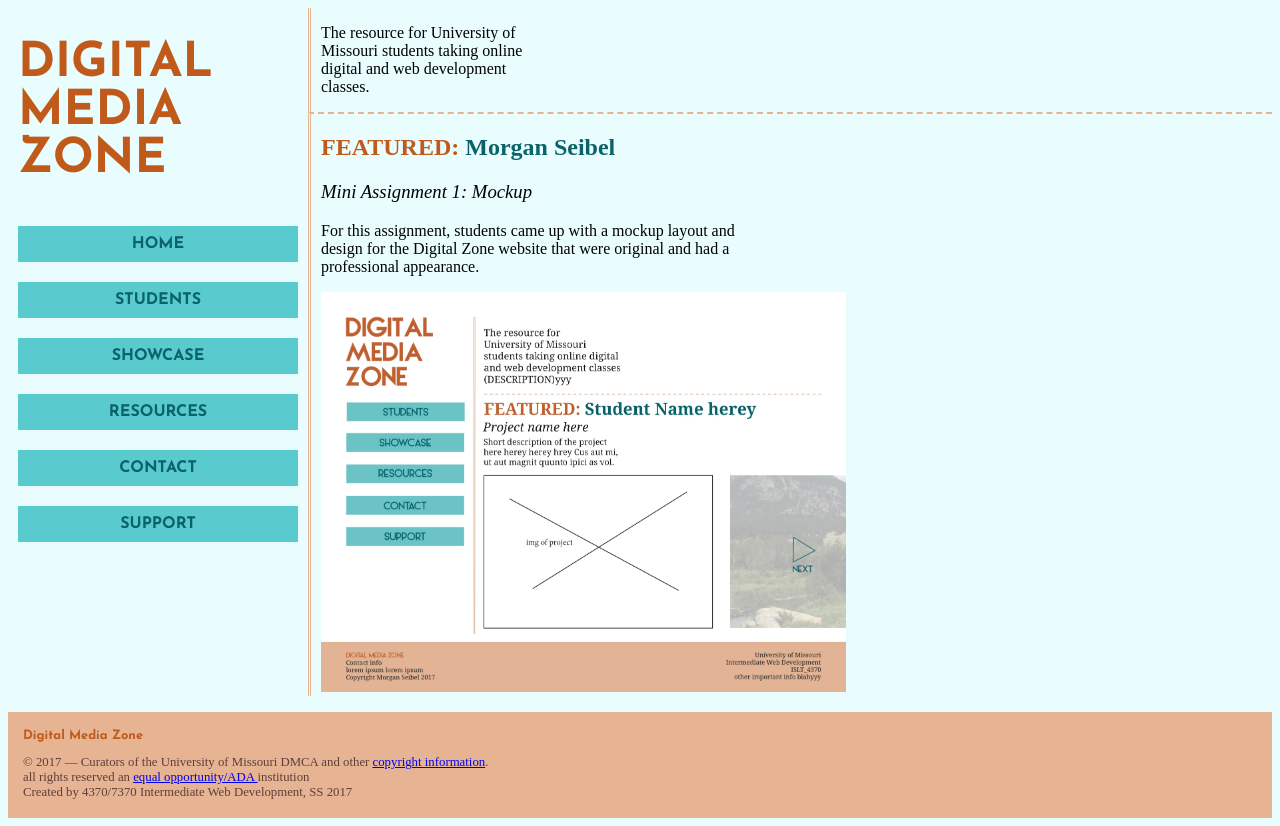
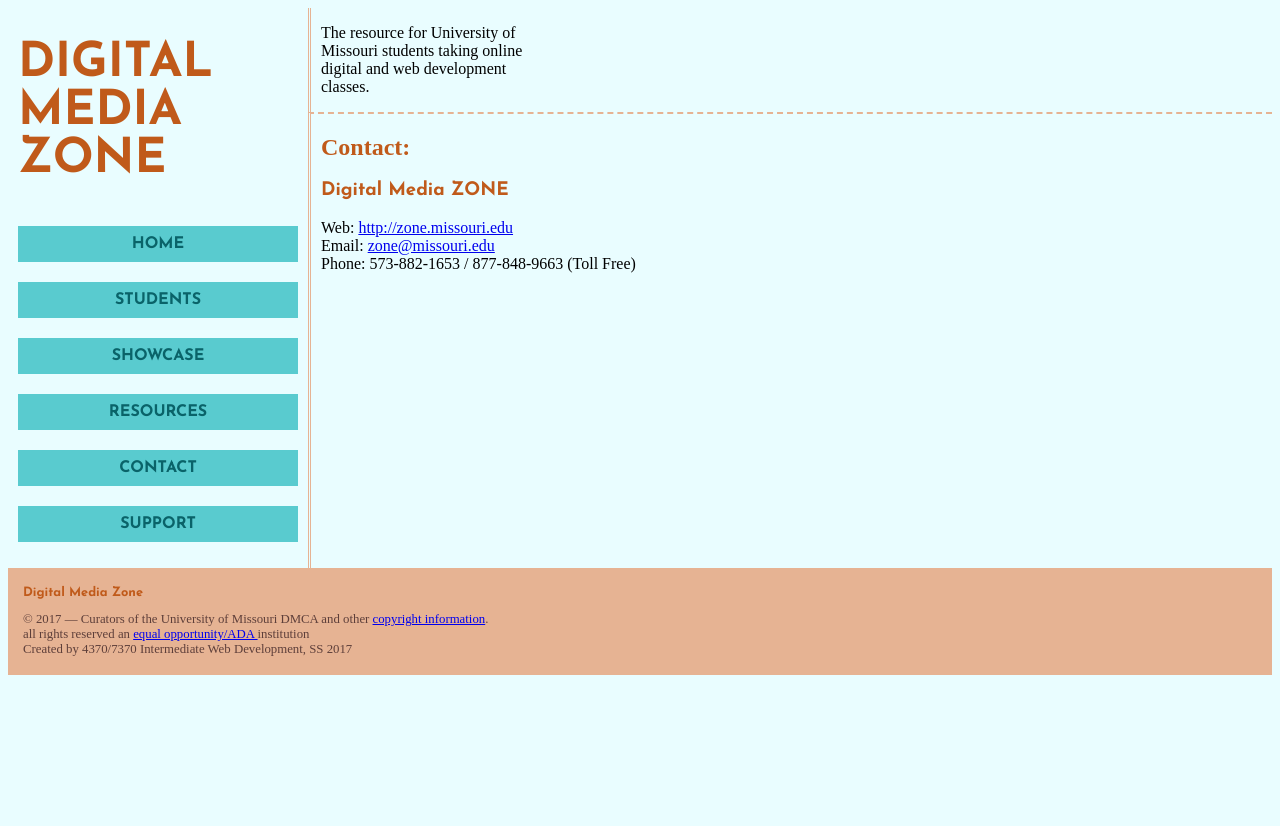
Before and after one commit to morganbseibel/morganbseibel.github.io, a plain HTML site: page seibel_mp2_showcase/contact.html in a window 1280 px wide. After the commit the page ends 800 px from the top, so only its background shows below. Drawn offline with Linux system fonts and the light colour scheme; a web font is replaced by a local one.

Commit message:
Contact html

```diff
--- a/seibel_mp2_showcase/seibel_mp2_showcase1.html
+++ b/seibel_mp2_showcase/contact.html
@@ -24,12 +24,13 @@
 		<div id="description"><p>The resource for University of Missouri students taking online digital and web development classes.</p></div>
 
 		<div id="section">
-<h2><span class="h2color">FEATURED:</span> Morgan Seibel</h2>
-<div class="italic"><h3>Mini Assignment 1: Mockup</h3></div>
-<div class="shortwidth"><p>For this assignment, students came up with a mockup layout and design for the Digital Zone website that were original and had a professional appearance.</p></div>
-	<p>
-		<img src="seibel_mp1_mockup.jpg" height="400" width="525" alt="Mockup"/>
-	</p>
+<h2><span class="h2color">Contact:</span></h2>
+<h3 class="logo">Digital Media ZONE</h3>
+
+	<p>Web: <a href="http://zone.missouri.edu/">http://zone.missouri.edu</a><br>
+		 Email: <a href="mailto:zone@missouri.edu">zone@missouri.edu</a><br>
+
+		 Phone: 573-882-1653 / 877-848-9663 (Toll Free)</p>
 
 
 <!--this is section end div tag-->
```
